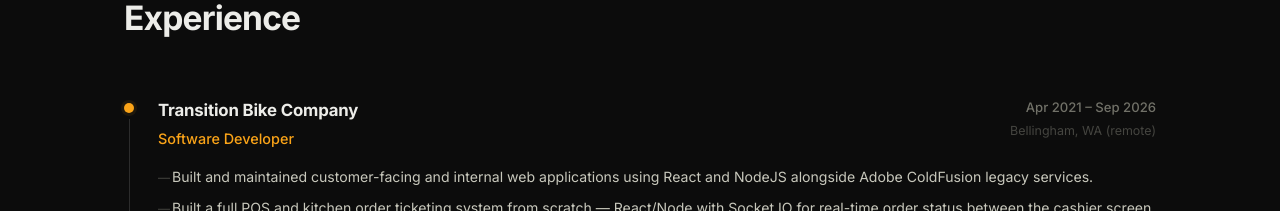
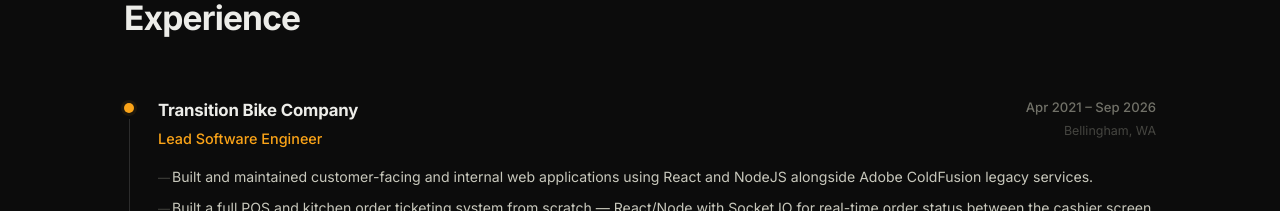
Before and after one commit to malerba423/jmalerba-portfolio, a React (Vite) app: page / in a window 1280 px wide. Shown: the part 1540-1751 px from the top of the page. Built offline with nearby package versions, Linux system fonts and the light colour scheme; the HTML template or start-up script is replaced by a standard one.

Commit message:
minor fixes

```diff
--- a/src/data.ts
+++ b/src/data.ts
@@ -20,8 +20,8 @@
 export const experience: Job[] = [
   {
     company: 'Transition Bike Company',
-    title: 'Software Developer',
-    location: 'Bellingham, WA (remote)',
+    title: 'Lead Software Engineer',
+    location: 'Bellingham, WA',
     dates: 'Apr 2021 – Sep 2026',
     tech: ['React', 'NodeJS', 'Adobe ColdFusion', 'Socket.IO', 'Stripe', 'PostgreSQL'],
     bullets: [
```
